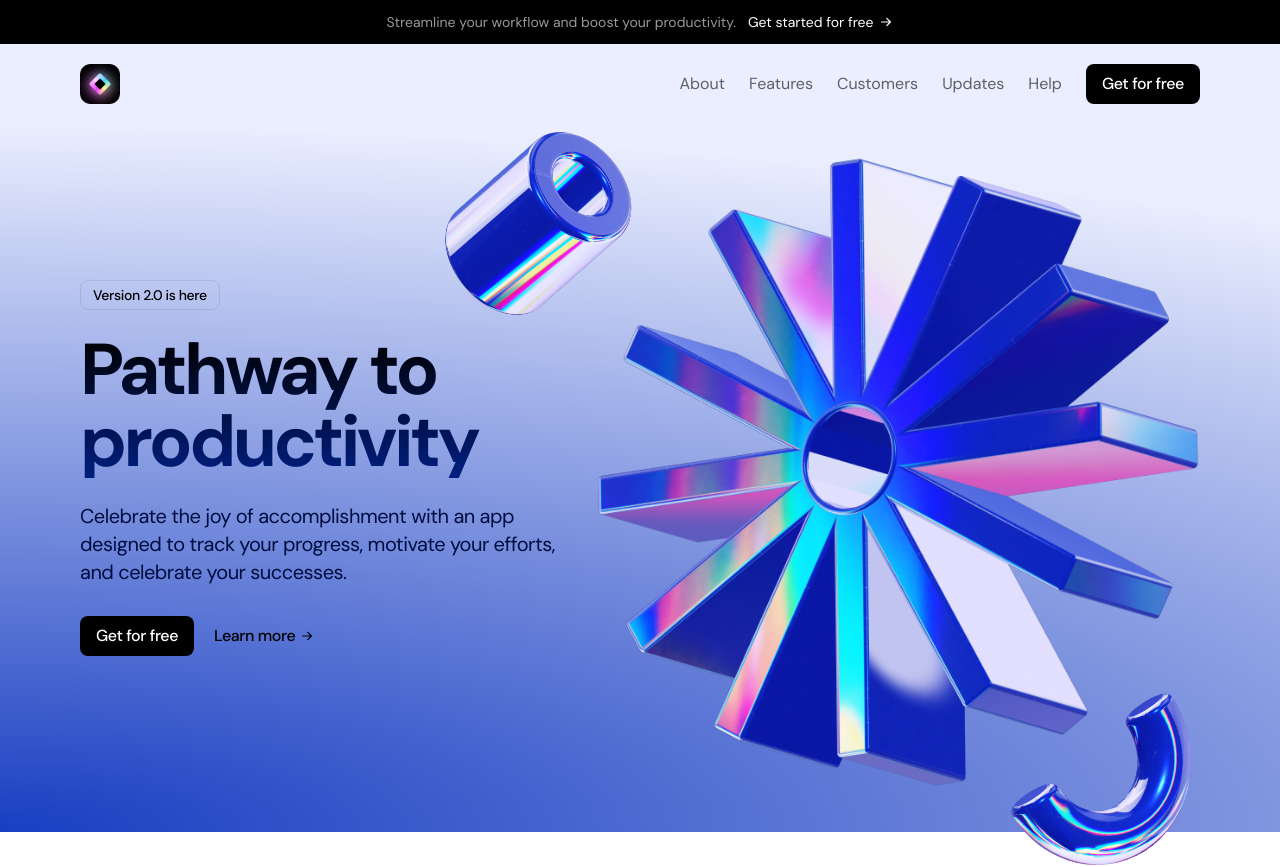
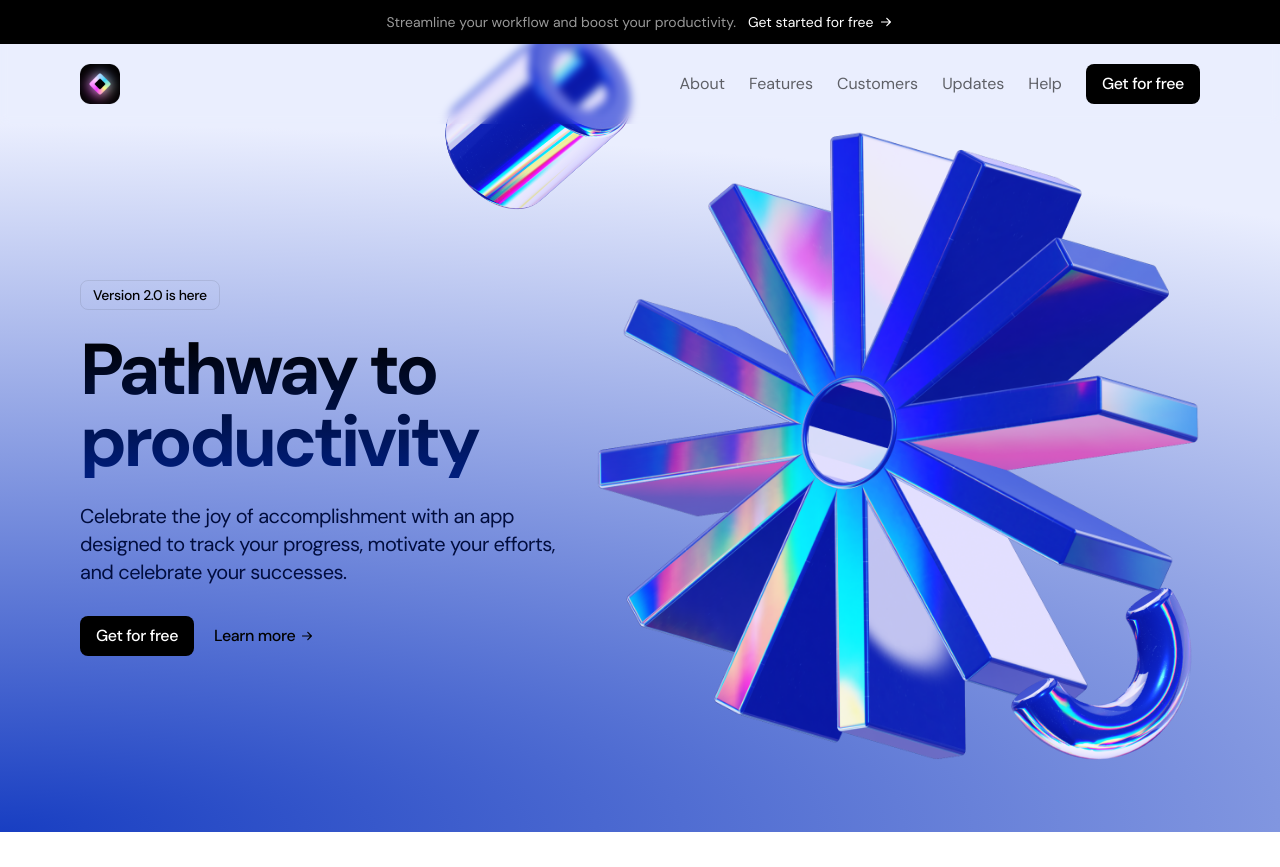
Before and after one commit to bricard-dev/next-saas-landing-page, a Next.js app: page / in a window 1280 px wide. Shown: the top 867 px of the page. Built offline with nearby package versions, Linux system fonts and the light colour scheme.

Commit message:
Add hero animation

```diff
--- a/src/sections/hero.tsx
+++ b/src/sections/hero.tsx
@@ -1,12 +1,26 @@
+'use client';
+
 import arrowRight from '@/assets/arrow-right.svg';
 import cogImage from '@/assets/cog.png';
 import cylinderImage from '@/assets/cylinder.png';
 import noodleImage from '@/assets/noodle.png';
+import { motion, useScroll, useTransform } from 'framer-motion';
 import Image from 'next/image';
+import { useRef } from 'react';
 
 export default function Hero() {
+  const heroRef = useRef(null);
+  const { scrollYProgress } = useScroll({
+    target: heroRef,
+    offset: ['start end', 'end start'],
+  });
+  const translateY = useTransform(scrollYProgress, [0, 1], [150, -150]);
+
   return (
-    <section className="pt-8 pb-20 md:pt-5 md:pb-10 bg-[radial-gradient(ellipse_200%_100%_at_bottom_left,#183EC2,#EAEEFE_100%)] overflow-x-clip">
+    <section
+      ref={heroRef}
+      className="pt-8 pb-20 md:pt-5 md:pb-10 bg-[radial-gradient(ellipse_200%_100%_at_bottom_left,#183EC2,#EAEEFE_100%)] overflow-x-clip"
+    >
       <div className="container">
         <div className="md:flex items-center">
           <div className="md:w-[478px]">
@@ -34,23 +48,39 @@
             </div>
           </div>
           <div className="mt-20 md:mt-0 md:h-[648px] md:flex-1 relative">
-            <Image
-              src={cogImage}
+            <motion.img
+              src={cogImage.src}
               alt="Cog image"
               className="md:absolute md:h-full md:w-auto md:max-w-none md:-left-6 lg:left-0"
+              animate={{
+                translateY: [-30, 30],
+              }}
+              transition={{
+                repeat: Infinity,
+                repeatType: 'mirror',
+                duration: 3,
+                ease: 'easeInOut',
+              }}
             />
-            <Image
-              src={cylinderImage}
+            <motion.img
+              src={cylinderImage.src}
               width={220}
               height={220}
               alt="Cylinder image"
               className="hidden md:block -top-8 -left-32 md:absolute"
+              style={{
+                translateY: translateY,
+              }}
             />
-            <Image
-              src={noodleImage}
+            <motion.img
+              src={noodleImage.src}
               width={220}
               alt="Noodle image"
               className="hidden lg:block absolute top-[524px] left-[448px] rotate-[30deg]"
+              style={{
+                rotate: 30,
+                translateY: translateY,
+              }}
             />
           </div>
         </div>
```
